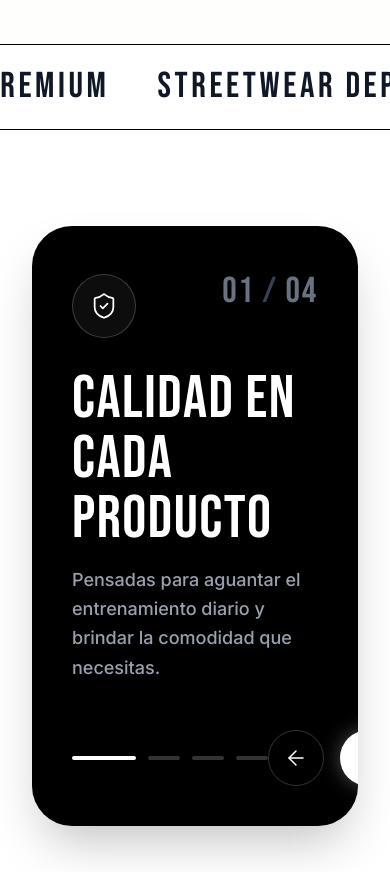
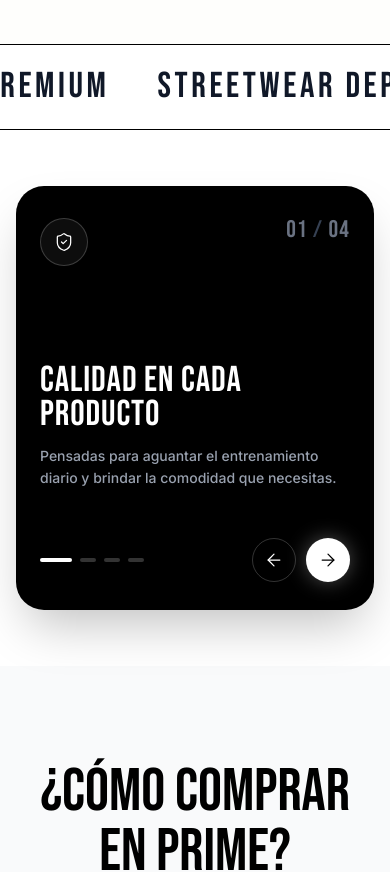
Before and after one commit to IsahitMartinez/PRIME-STORE, a React (Vite) app in the folder frontend/: page / in a window 390 px wide. Shown: the part 800-1672 px from the top of the page. Built offline with nearby package versions, Linux system fonts and the light colour scheme; no server answers.

Commit message:
fix: enhance layout and touch functionality in InfoCarousel component

```diff
--- a/frontend/src/components/InfoCarousel.jsx
+++ b/frontend/src/components/InfoCarousel.jsx
@@ -24,7 +24,6 @@ const SLIDES = [
   },
 ];
 
-// Función para poner ceros a la izquierda (1 -> "01")
 const pad = (n) => String(n).padStart(2, "0");
 
 const focusRing =
@@ -33,11 +32,11 @@ const focusRing =
 function InfoCarousel() {
   const [current, setCurrent] = useState(0);
   const [paused, setPaused] = useState(false);
+  const [touchStartX, setTouchStartX] = useState(null);
 
   const goNext = () => setCurrent((c) => (c + 1) % SLIDES.length);
   const goPrev = () => setCurrent((c) => (c - 1 + SLIDES.length) % SLIDES.length);
 
-  // Autoplay de 5 segundos
   useEffect(() => {
     const reduceMotion = window.matchMedia("(prefers-reduced-motion: reduce)").matches;
     if (paused || reduceMotion) return;
@@ -49,20 +48,36 @@ function InfoCarousel() {
     return () => clearTimeout(id);
   }, [current, paused]);
 
+  const handleTouchStart = (e) => {
+    setPaused(true);
+    setTouchStartX(e.touches[0].clientX);
+  };
+
+  const handleTouchEnd = (e) => {
+    if (touchStartX === null) return;
+    const diff = touchStartX - e.changedTouches[0].clientX;
+    if (Math.abs(diff) > 40) {
+      diff > 0 ? goNext() : goPrev();
+    }
+    setTouchStartX(null);
+    setPaused(false);
+  };
+
   return (
     <section
-      className="px-8 lg:px-24 py-24 bg-white flex flex-col items-center"
+      className="px-4 sm:px-8 lg:px-24 py-14 md:py-24 bg-white flex flex-col items-center"
       aria-roledescription="carousel"
       aria-label="Información de la tienda"
     >
       <div
-        className="w-full max-w-7xl overflow-hidden rounded-[2.5rem] bg-black text-white shadow-2xl transition-all duration-300"
+        className="w-full max-w-7xl overflow-hidden rounded-[1.75rem] md:rounded-[2.5rem] bg-black text-white shadow-2xl transition-all duration-300"
         onMouseEnter={() => setPaused(true)}
         onMouseLeave={() => setPaused(false)}
         onFocus={() => setPaused(true)}
         onBlur={() => setPaused(false)}
+        onTouchStart={handleTouchStart}
+        onTouchEnd={handleTouchEnd}
       >
-        {/* Pista del carrusel */}
         <div
           className="flex transition-transform duration-700 ease-out motion-reduce:transition-none"
           style={{ transform: `translateX(-${current * 100}%)` }}
@@ -71,30 +86,28 @@ function InfoCarousel() {
             <div
               key={slide.title}
               aria-hidden={i !== current}
-              className="flex min-h-[28rem] w-full shrink-0 flex-col justify-between px-10 pb-8 pt-12 md:px-24 md:pt-16"
+              className="flex min-h-[22rem] sm:min-h-[25rem] md:min-h-[28rem] w-full shrink-0 flex-col justify-between px-6 pb-6 pt-8 sm:px-10 sm:pb-8 sm:pt-12 md:px-24 md:pt-16"
             >
-              {/* Parte superior: Ícono y Contador */}
               <div className="flex items-start justify-between">
-                <span className="flex h-16 w-16 items-center justify-center rounded-full border border-white/20 bg-white/5 backdrop-blur-sm shadow-sm">
-                  <Icon name={slide.icon} className="h-7 w-7 text-white" />
+                <span className="flex h-12 w-12 md:h-16 md:w-16 items-center justify-center rounded-full border border-white/20 bg-white/5 backdrop-blur-sm shadow-sm">
+                  <Icon name={slide.icon} className="h-5 w-5 md:h-7 md:w-7 text-white" />
                 </span>
                 <span
-                  className="text-4xl leading-none text-gray-500 tracking-wider"
+                  className="text-2xl md:text-4xl leading-none text-gray-500 tracking-wider"
                   style={{ fontFamily: "Bebas Neue" }}
                 >
                   {pad(i + 1)} <span className="text-gray-700">/</span> {pad(SLIDES.length)}
                 </span>
               </div>
 
-              {/* Parte inferior: Textos */}
-              <div className="mb-4">
+              <div className="my-6 md:my-0 md:mb-4">
                 <h2
-                  className="text-6xl leading-none md:text-[7rem] tracking-wide mb-4"
+                  className="text-4xl sm:text-5xl leading-[0.95] md:text-[7rem] md:leading-none tracking-wide mb-3 md:mb-4"
                   style={{ fontFamily: "Bebas Neue" }}
                 >
                   {slide.title}
                 </h2>
-                <p className="max-w-xl text-lg leading-relaxed text-gray-400 font-medium">
+                <p className="max-w-xl text-sm sm:text-base md:text-lg leading-relaxed text-gray-400 font-medium">
                   {slide.text}
                 </p>
               </div>
@@ -102,11 +115,8 @@ function InfoCarousel() {
           ))}
         </div>
 
-        {/* Controles: Barras de progreso y Flechas */}
-        <div className="flex items-center justify-between px-10 pb-10 md:px-24">
-
-          {/* Barras segmentadas */}
-          <div className="flex items-center gap-3">
+        <div className="flex items-center justify-between px-6 pb-7 sm:px-10 sm:pb-10 md:px-24">
+          <div className="flex items-center gap-2 md:gap-3">
             {SLIDES.map((slide, i) => (
               <button
                 key={slide.title}
@@ -118,32 +128,30 @@ function InfoCarousel() {
                 <span
                   className={`block h-[4px] rounded-full transition-all duration-500 ${
                     i === current
-                      ? "w-16 bg-white"
-                      : "w-8 bg-white/20 group-hover:bg-white/50"
+                      ? "w-8 sm:w-12 md:w-16 bg-white"
+                      : "w-4 sm:w-6 md:w-8 bg-white/20 group-hover:bg-white/50"
                   }`}
                 />
               </button>
             ))}
           </div>
 
-          {/* Flechas */}
-          <div className="flex gap-4">
+          <div className="flex gap-2.5 md:gap-4">
             <button
               onClick={goPrev}
               aria-label="Diapositiva anterior"
-              className={`flex h-14 w-14 cursor-pointer items-center justify-center rounded-full border border-white/20 bg-transparent transition-all duration-300 hover:bg-white/10 hover:scale-105 active:scale-95 ${focusRing}`}
+              className={`flex h-11 w-11 md:h-14 md:w-14 cursor-pointer items-center justify-center rounded-full border border-white/20 bg-transparent transition-all duration-300 hover:bg-white/10 hover:scale-105 active:scale-95 ${focusRing}`}
             >
-              <Icon name="arrow-left" className="h-6 w-6" />
+              <Icon name="arrow-left" className="h-5 w-5 md:h-6 md:w-6" />
             </button>
             <button
               onClick={goNext}
               aria-label="Diapositiva siguiente"
-              className={`flex h-14 w-14 cursor-pointer items-center justify-center rounded-full bg-white text-black shadow-[0_0_20px_rgba(255,255,255,0.3)] transition-all duration-300 hover:bg-gray-200 hover:scale-105 active:scale-95 ${focusRing}`}
+              className={`flex h-11 w-11 md:h-14 md:w-14 cursor-pointer items-center justify-center rounded-full bg-white text-black shadow-[0_0_20px_rgba(255,255,255,0.3)] transition-all duration-300 hover:bg-gray-200 hover:scale-105 active:scale-95 ${focusRing}`}
             >
-              <Icon name="arrow-right" className="h-6 w-6" />
+              <Icon name="arrow-right" className="h-5 w-5 md:h-6 md:w-6" />
             </button>
           </div>
-
         </div>
       </div>
     </section>
```
